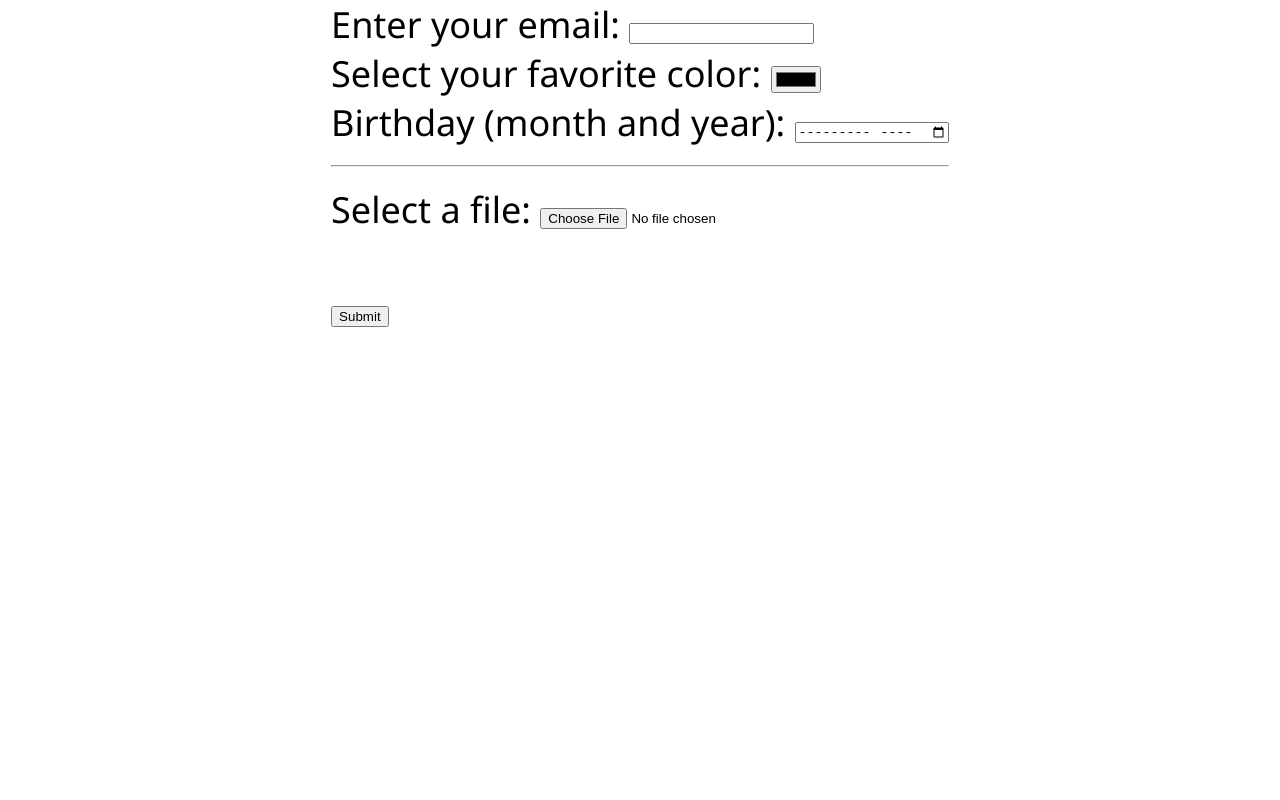
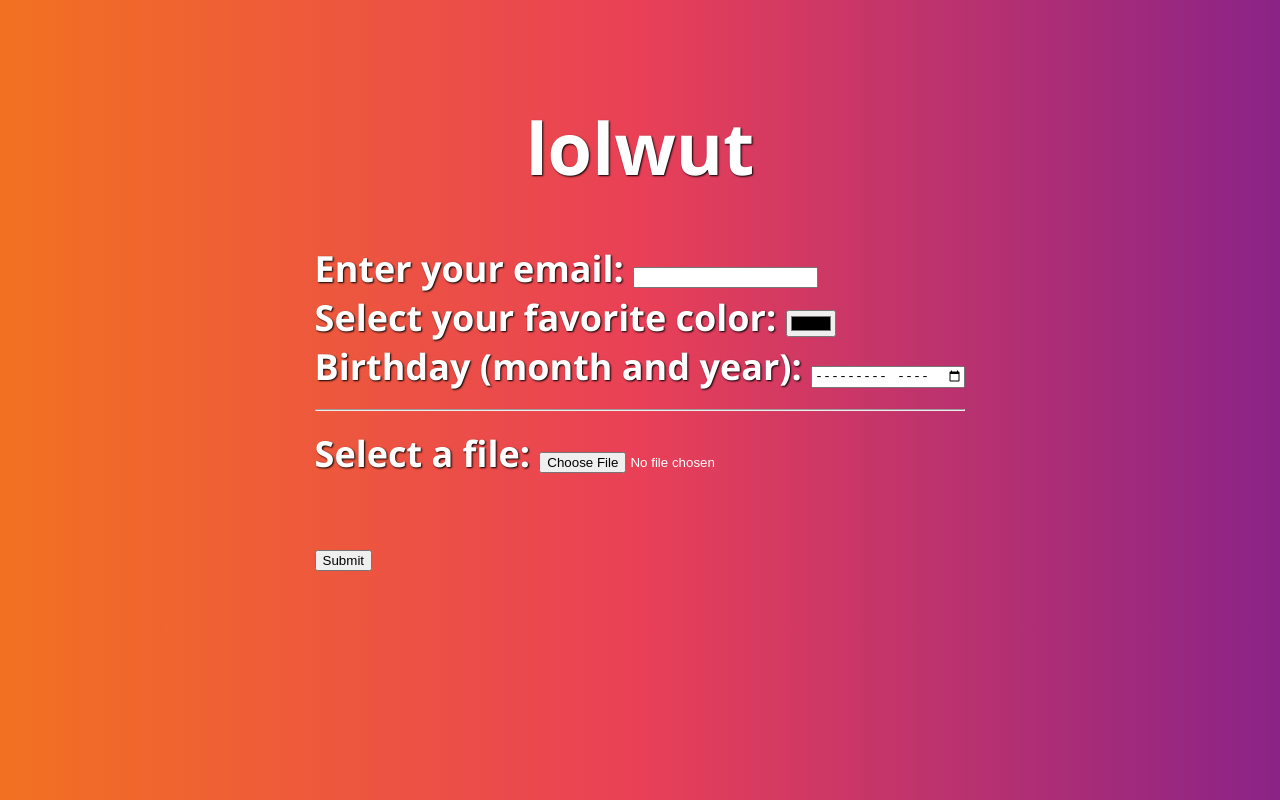
Before and after one commit to Blattinum/Will-Spot-Grass-Change, a plain HTML site: page index.html in a window 1280 px wide. Drawn offline with Linux system fonts and the light colour scheme.

Commit message:
Update index.html

```diff
--- a/index.html
+++ b/index.html
@@ -12,17 +12,29 @@
         }
 
         body {
-            margin: 0;
+            margin: 5rem 0;
             padding: 0;
             display: flex;
-            justify-content: center;
+            flex-direction: column;
+            align-items: center;
+            background: #8A2387;
+            /* fallback for old browsers */
+            background: -webkit-linear-gradient(to right, #F27121, #E94057, #8A2387);
+            /* Chrome 10-25, Safari 5.1-6 */
+            background: linear-gradient(to right, #F27121, #E94057, #8A2387);
+            /* W3C, IE 10+/ Edge, Firefox 16+, Chrome 26+, Opera 12+, Safari 7+ */
+            font-weight: bold;
             font-size: 3.6rem;
             font-family: 'Segoe UI', Tahoma, Geneva, Verdana, sans-serif;
+            text-shadow: 1px 1px 2px black;
+            color: #fff;
         }
     </style>
 </head>
 
 <body>
+
+    <h1>lolwut</h1>
 
     <form>
         <label for="email">Enter your email:</label>
```
